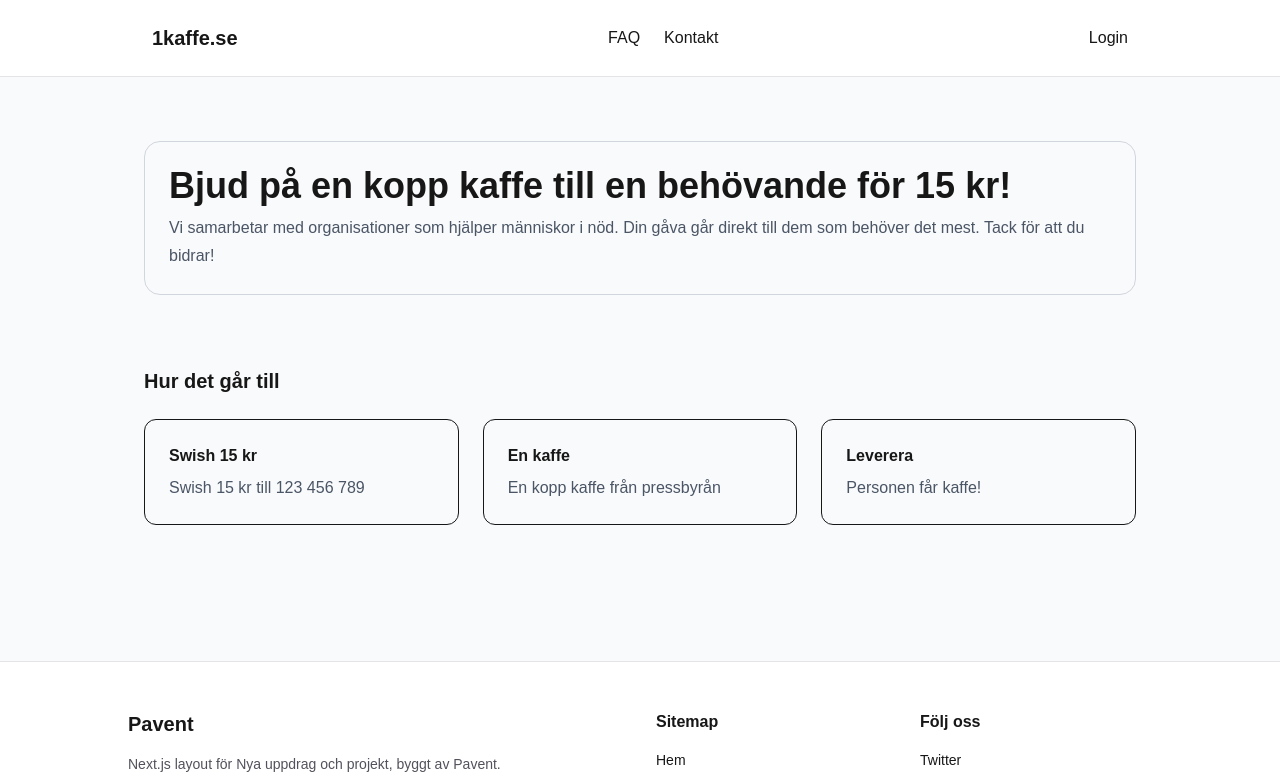
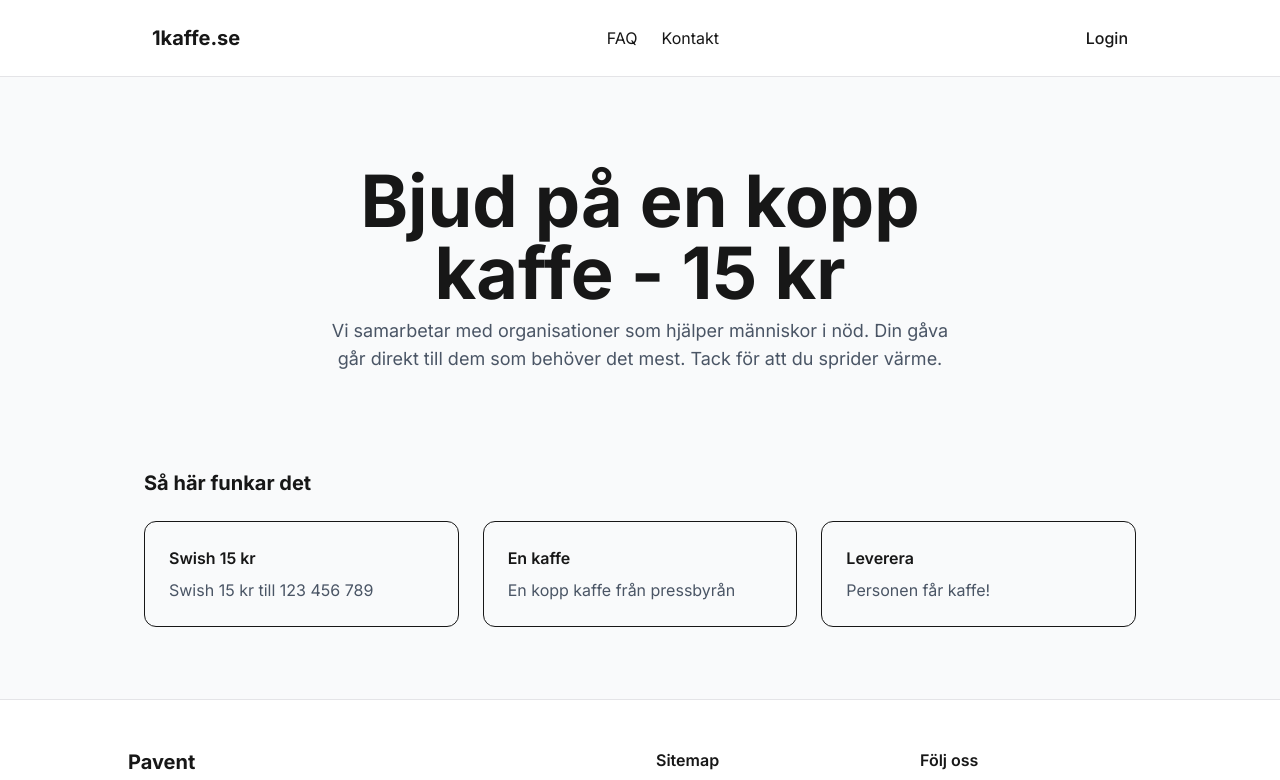
Before and after one commit to PowerPXL/enkaffe, a Next.js app: page / in a window 1280 px wide. Shown: the top 780 px of the page. Built offline with nearby package versions, Linux system fonts and the light colour scheme.

Commit message:
first layout styles

```diff
--- a/app/globals.css
+++ b/app/globals.css
@@ -8,5 +8,4 @@
 body {
   background: var(--background);
   color: var(--foreground);
-  font-family: Arial, Helvetica, sans-serif;
 }
--- a/app/layout.tsx
+++ b/app/layout.tsx
@@ -1,6 +1,12 @@
 import "./globals.css";
+import { Inter } from "next/font/google";
 import Header from "@/components/Header";
 import Footer from "@/components/Footer";
+
+const inter = Inter({
+  subsets: ["latin"],
+  weight: ["400", "500", "600", "700"],
+});
 
 export const metadata = {
   title: {
@@ -16,7 +22,7 @@ export default function RootLayout({
   children: React.ReactNode;
 }) {
   return (
-    <html lang="sv">
+    <html lang="sv" className={inter.className}>
       <body>
         <div className="min-h-screen flex flex-col">
           <Header />
--- a/app/page.tsx
+++ b/app/page.tsx
@@ -5,12 +5,12 @@ export default function Home() {
   return (
     <main className="flex flex-col gap-10">
 
-      <ContentBlock title="Bjud på en kopp kaffe till en behövande för 15 kr! ">
-      Vi samarbetar med organisationer som hjälper människor i nöd. Din gåva går direkt till dem som behöver det mest. Tack för att du bidrar!
+      <ContentBlock title="Bjud på en kopp kaffe - 15 kr ">
+      Vi samarbetar med organisationer som hjälper människor i nöd. Din gåva går direkt till dem som behöver det mest. Tack för att du sprider värme.
       </ContentBlock>
 
             <ContentCard
-        blockTitle="Hur det går till"
+        blockTitle="Så här funkar det"
         items={[
           {
             title: "Swish 15 kr",
--- a/components/ContentBlock.tsx
+++ b/components/ContentBlock.tsx
@@ -6,10 +6,10 @@ export default function ContentBlock({
   children: React.ReactNode;
 }) {
   return (
-    <section className="bg-white-100 rounded-2xl border border-gray-300 p-6 my-8">
-      <h2 className="text-4xl font-bold mb-2">{title}</h2>
+    <section className="bg-white-100 rounded-2xl p-6 my-8 w-[42rem] max-w-full mx-auto">
+      <h2 className="text-7xl font-bold mb-2 text-center">{title}</h2>
 
-      <div className="leading-7 text-gray-600 space-y-4">
+      <div className="leading-7 text-lg text-gray-600 space-y-4 text-center">
         {children}
       </div>
     </section>
--- a/components/Footer.tsx
+++ b/components/Footer.tsx
@@ -14,7 +14,7 @@ export default function Footer() {
           <div>
             <h4 className="font-semibold mb-4">Sitemap</h4>
             <ul className="space-y-2 text-sm">
-              <li><Link href="/" className="hover:text-blue-600 transition-colors">Hem</Link></li>
+              <li><Link href="/" className="hover:text-blue-600 transition-colors">Start</Link></li>
               <li><Link href="/faq" className="hover:text-blue-600 transition-colors">FAQ</Link></li>
               <li><Link href="/kontakt" className="hover:text-blue-600 transition-colors">Kontakt</Link></li>
             </ul>
@@ -22,9 +22,8 @@ export default function Footer() {
           <div>
             <h4 className="font-semibold mb-4">Följ oss</h4>
             <ul className="space-y-2 text-sm">
-              <li><Link href="#" className="hover:text-blue-600 transition-colors">Twitter</Link></li>
-              <li><Link href="#" className="hover:text-blue-600 transition-colors">LinkedIn</Link></li>
-              <li><Link href="#" className="hover:text-blue-600 transition-colors">GitHub</Link></li>
+              <li><Link href="#" className="hover:text-blue-600 transition-colors">Instagram</Link></li>
+              <li><Link href="#" className="hover:text-blue-600 transition-colors">TikTok</Link></li>
             </ul>
           </div>
         </div>
```
